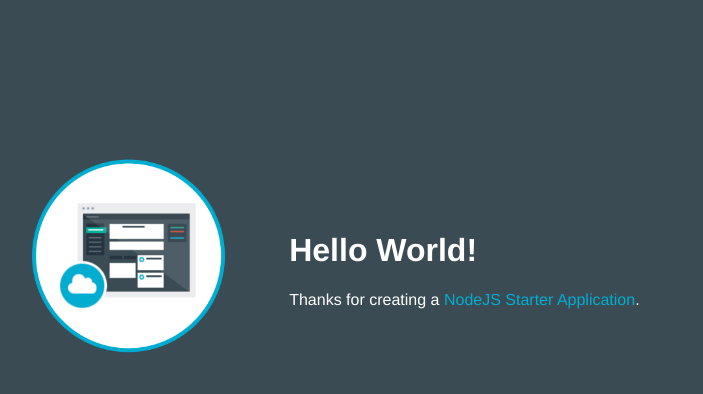
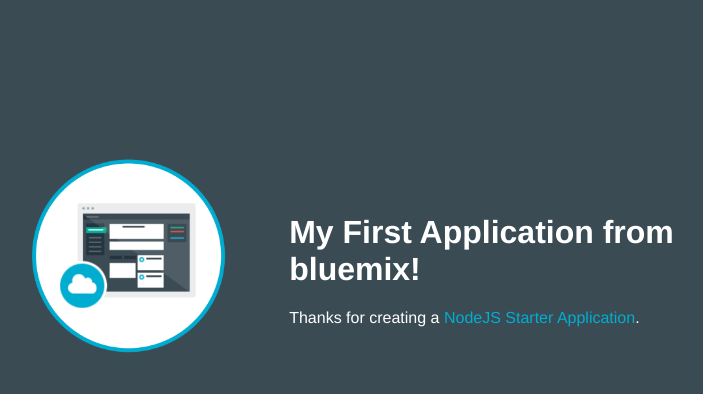
Before and after one commit to venkataManikanta/MYAPPconversationTEST, a website: page public/index.html in a window 1280 px wide. Shown: the whole page, without its empty margins (253-956 px from the left). Drawn offline with Linux system fonts and the light colour scheme.

Commit message:
my first changes

```diff
--- a/public/index.html
+++ b/public/index.html
@@ -16,7 +16,7 @@
           <img class = "newappIcon" src="images/newapp-icon.png">
         </td>
         <td>
-          <h1 id="message">Hello World!</h1>
+          <h1 id="message">My First Application from bluemix!</h1>
           <p class='description'></p> Thanks for creating a <span class = "blue">NodeJS Starter Application</span>.
         </td>
       </tr>
```
Also changed, not shown: 1 other file.
